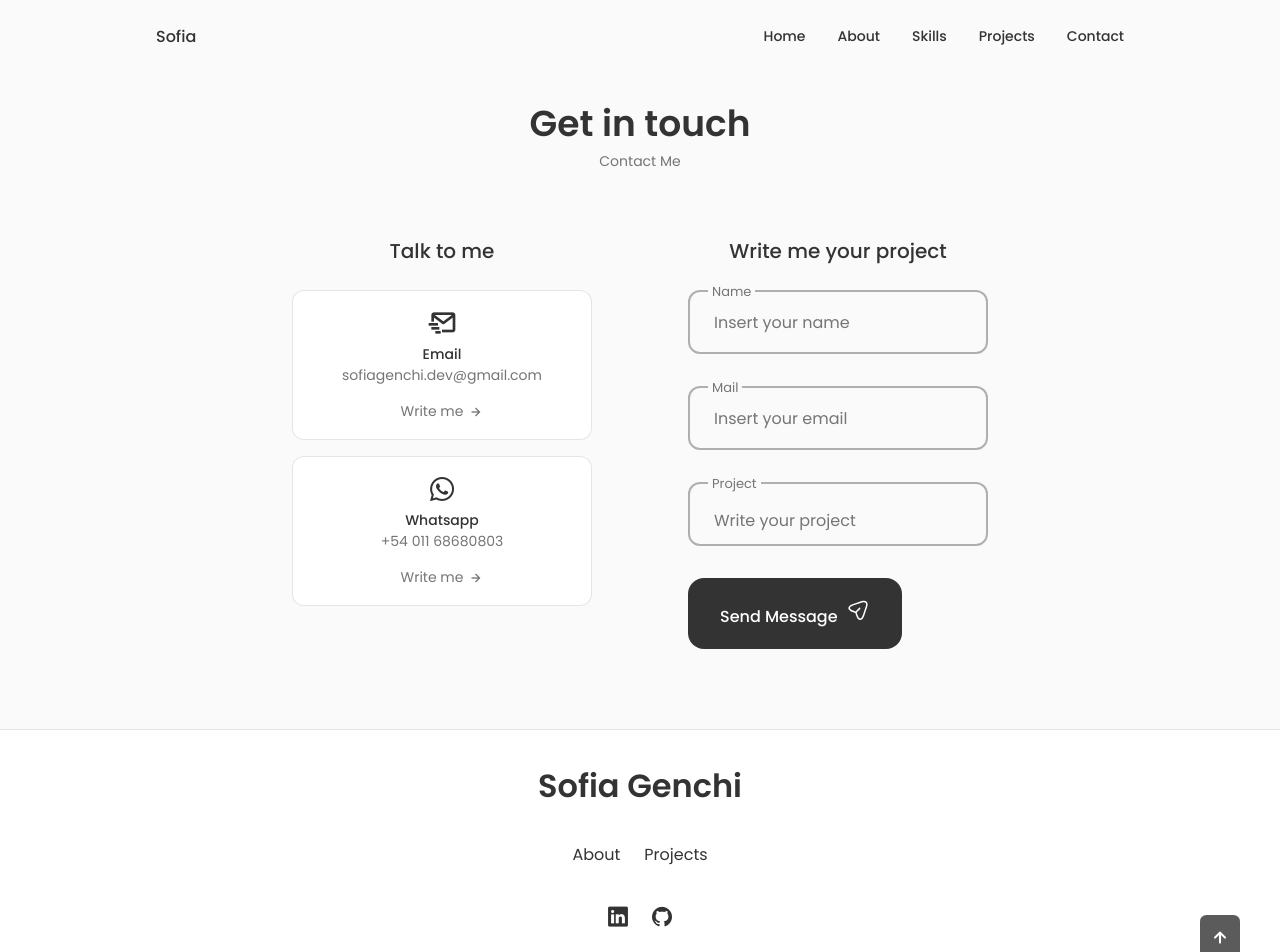
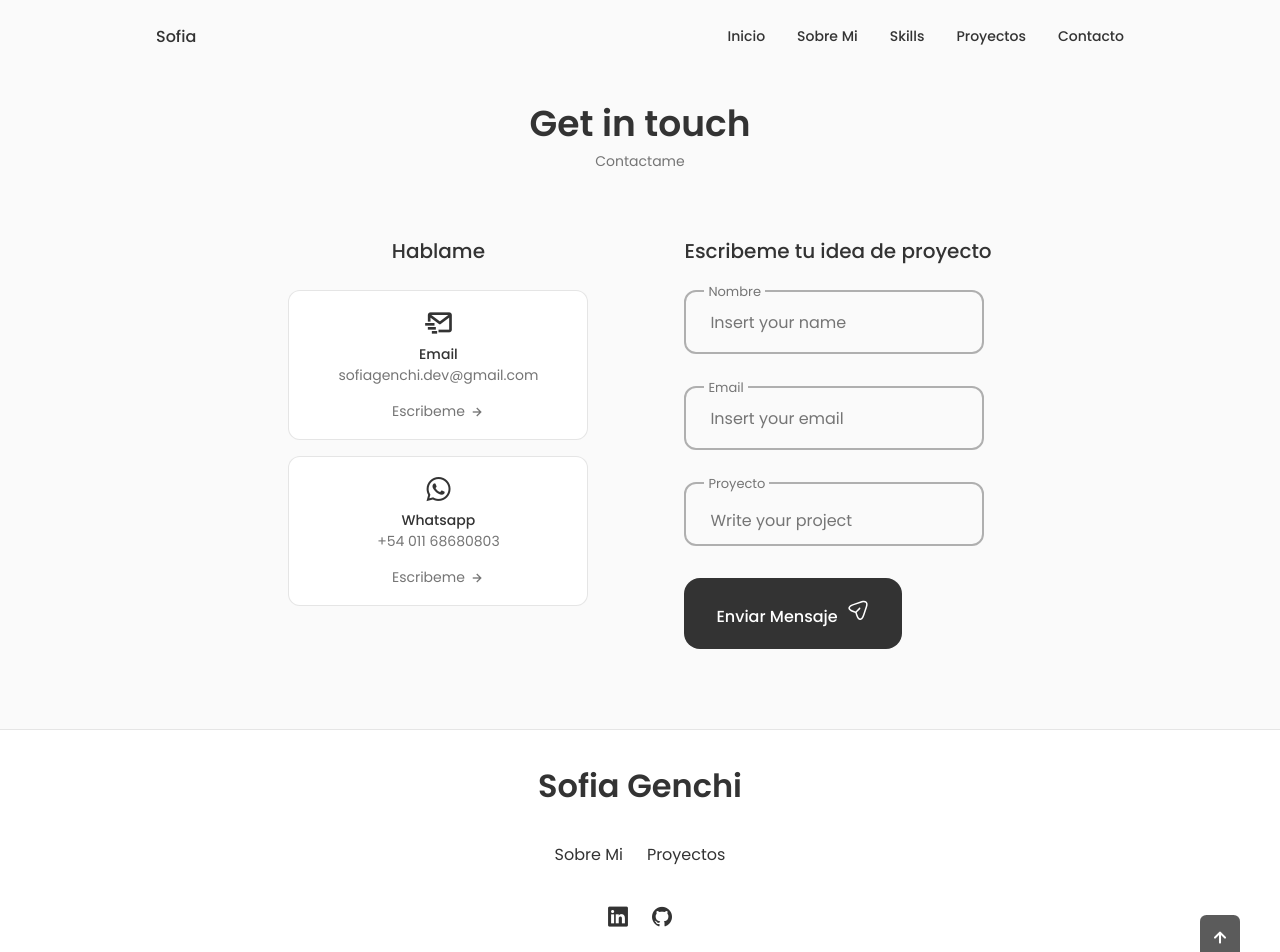
Before and after one commit to SofiaGenchi/portafolio, a React (Create React App) app in the folder portfolio/: page /contact in a window 1280 px wide. Shown: the top 952 px of the page. Built offline with nearby package versions, Linux system fonts and the light colour scheme.

Commit message:
editando al español

```diff
--- a/portfolio/src/components/Header/Header.jsx
+++ b/portfolio/src/components/Header/Header.jsx
@@ -27,13 +27,13 @@ const Header = () => {
                     <ul className="nav__list grid">
                         <li className="nav__item">
                             <a onClick={() => navegar('/')} className="nav__link">
-                                <i className="uil uil-estate nav__icon"></i> Home
+                                <i className="uil uil-estate nav__icon"></i> Inicio
                             </a>
                         </li>
 
                         <li className="nav__item">
                             <a onClick={() => navegar('/about')} className="nav__link">
-                                <i className="uil uil-user nav__icon"></i> About
+                                <i className="uil uil-user nav__icon"></i> Sobre Mi
                             </a>
                         </li>
 
@@ -45,13 +45,13 @@ const Header = () => {
 
                         <li className="nav__item">
                             <a onClick={() => navegar('/projects')} className="nav__link">
-                                <i className="uil uil-scenery nav__icon"></i> Projects
+                                <i className="uil uil-scenery nav__icon"></i> Proyectos
                             </a>
                         </li>
 
                         <li className="nav__item">
                             <a onClick={() => navegar('/contact')} className="nav__link">
-                                <i className="uil uil-message nav__icon"></i> Contact
+                                <i className="uil uil-message nav__icon"></i> Contacto
                             </a>
                         </li>
                     </ul>
--- a/portfolio/src/components/Home/Data.jsx
+++ b/portfolio/src/components/Home/Data.jsx
@@ -58,11 +58,11 @@ const Data = () => {
                   ></path>
                 </svg>
         </h1>
-        <h3 className="home__subtitle">Developer Frontend React</h3>
-        <p className="home__description">Hi, I am 25 years old, I am from Buenos Aires - Argentina and I'm a Frontend Developer. I invite you to get to know me a little more!</p>
+        <h3 className="home__subtitle">Desarrolladora Web FrontEnd ReactJs</h3>
+        <p className="home__description">Hola, soy Sofia de Buenos Aires - Argentina y soy Desarrolladora Web FrontEnd. Te invito a que me conozcas un poco mas!</p>
 
         <a onClick={() => navegar('/about')} className="button button-flex">
-          Say Hello
+          Contactame!
           <svg
                   class="button__icon"
                   xmlns="http://www.w3.org/2000/svg"
--- a/portfolio/src/components/about/About.jsx
+++ b/portfolio/src/components/about/About.jsx
@@ -7,8 +7,8 @@ import Info from './Info';
 const About = () => {
   return (
     <section className="about section" id='about'>
-        <h2 className="section__title">About Me</h2>
-        <span className="section__subtitle">My introduction</span>
+        <h2 className="section__title">Sobre Mi</h2>
+        <span className="section__subtitle">Mi introduccion</span>
 
         <div className="about__container container grid">
             <img src={AboutImg} alt="" className='about__img' />
@@ -17,10 +17,10 @@ const About = () => {
                 <Info />
 
                 <p className="about__description">
-                  I am a developer of websites as well as responsive web applications. I can detect errors in development and implement solutions. Library management. My skills are teamwork, good communication, trust, analytical skills and, above all, a sense of responsibility.
+                Soy Desarrolladora de sitios web así, tanto para desktop como responsivas. Puedo detectar errores en el desarrollo e implementar soluciones. Gestión de bibliotecas. Mis habilidades son el trabajo en equipo, la buena comunicación, la confianza, la capacidad de análisis y, sobre todo, el sentido de la responsabilidad.
                 </p>
 
-                <a href={CV} download="" className="button button--flex">Download CV
+                <a href={CV} download="" className="button button--flex">Descargar CV
                 <svg
                 class="button__icon"
                 xmlns="http://www.w3.org/2000/svg"
--- a/portfolio/src/components/about/Info.jsx
+++ b/portfolio/src/components/about/Info.jsx
@@ -5,14 +5,14 @@ const Info = () => {
     <div className="about__info grid">
         <div className="about__box">
             <i class='bx bx-award about__icon'></i>
-            <h3 className="about__title">Experience</h3>
-            <span className="about__subtitle">1 Year Working</span>
+            <h3 className="about__title">Experiencia</h3>
+            <span className="about__subtitle">1+ haciendo proyectos personales</span>
         </div>
 
         <div className="about__box">
             <i class='bx bx-briefcase about__icon'></i>
-            <h3 className="about__title">Completed</h3>
-            <span className="about__subtitle">4 + Projects</span>
+            <h3 className="about__title">Completos</h3>
+            <span className="about__subtitle">4 + Proyectos</span>
         </div>
     </div>
   )
--- a/portfolio/src/components/contact/Contact.jsx
+++ b/portfolio/src/components/contact/Contact.jsx
@@ -12,11 +12,11 @@ const Contact = () => {
   return (
     <section className="contact section" id="contact">
       <h2 className="section__title">Get in touch</h2>
-      <span className="section__subtitle">Contact Me</span>
+      <span className="section__subtitle">Contactame</span>
 
       <div className="contact__container container grid">
         <div className="contact__content">
-          <h3 className="contact__title">Talk to me</h3>
+          <h3 className="contact__title">Hablame</h3>
 
           <div className="contact__info">
             <div className="contact__card">
@@ -31,7 +31,7 @@ const Contact = () => {
                 href="mailto:sofiagenchi.dev@gmail.com"
                 className="contact__button"
               >
-                Write me{" "}
+                Escribeme{" "}
                 <i className="bx bx-right-arrow-alt contact__button-icon"></i>
               </a>
             </div>
@@ -47,7 +47,7 @@ const Contact = () => {
                 target={"_blank"}
                 className="contact__button"
               >
-                Write me{" "}
+                Escribeme{" "}
                 <i className="bx bx-right-arrow-alt contact__button-icon"></i>
               </a>
             </div>
@@ -55,11 +55,11 @@ const Contact = () => {
         </div>
 
         <div className="contact__content">
-          <h3 className="contact__title">Write me your project</h3>
+          <h3 className="contact__title">Escribeme tu idea de proyecto</h3>
 
           <form id="form" className="contact__form" onSubmit={handleSubmit}>
             <div className="contact__form-div">
-              <label className="contact__form-tag">Name</label>
+              <label className="contact__form-tag">Nombre</label>
               <input
                 type="text"
                 name="name"
@@ -70,7 +70,7 @@ const Contact = () => {
             </div>
 
             <div className="contact__form-div">
-              <label className="contact__form-tag">Mail</label>
+              <label className="contact__form-tag">Email</label>
               <input
                 type="email"
                 name="email"
@@ -81,7 +81,7 @@ const Contact = () => {
             </div>
 
             <div className="contact__form-div contact__form-area">
-              <label className="contact__form-tag">Project</label>
+              <label className="contact__form-tag">Proyecto</label>
               <textarea
                 name="project"
                 cols="30"
@@ -93,7 +93,7 @@ const Contact = () => {
             </div>
 
             <button onClick={setTimeout(navegar('/'), 2000)} type="submit" className="button button-flex">
-              Send Message
+              Enviar Mensaje
               <svg
                 class="button__icon"
                 xmlns="http://www.w3.org/2000/svg"
--- a/portfolio/src/components/footer/Footer.jsx
+++ b/portfolio/src/components/footer/Footer.jsx
@@ -12,11 +12,11 @@ const Footer = () => {
 
             <ul className="footer__list">
                 <li>
-                    <a onClick={() => navegar('/about')}  className="footer__link">About</a>
+                    <a onClick={() => navegar('/about')}  className="footer__link">Sobre Mi</a>
                 </li>
 
                 <li>
-                    <a onClick={() => navegar('/projects')}  className="footer__link">Projects</a>
+                    <a onClick={() => navegar('/projects')}  className="footer__link">Proyectos</a>
                 </li>
             </ul>
 
--- a/portfolio/src/components/projects/Projects.jsx
+++ b/portfolio/src/components/projects/Projects.jsx
@@ -15,13 +15,13 @@ const Projects = () => {
 
   return (
     <section className="work container section" id='projects'>
-        <h2 className="section__title">Recent Works</h2>
+        <h2 className="section__title">Trabajos recientes</h2>
 
         <div className="work__filters">
-            <span className="work__item" onClick={() => setItems(Menu)}>Everything</span>
+            <span className="work__item" onClick={() => setItems(Menu)}>Todos</span>
             <span className="work__item" onClick={() => filterItem("React")}>React</span>
             <span className="work__item" onClick={() => filterItem("JavaScript")}>JavaScript</span>
-            <span className="work__item" onClick={() => filterItem("HTML")}>HTML</span>
+            <span className="work__item" onClick={() => filterItem("HTML")}>HTML5/CSS</span>
         </div>
 
         <div className="work__container grid">
--- a/portfolio/src/components/skills/Skills.jsx
+++ b/portfolio/src/components/skills/Skills.jsx
@@ -7,7 +7,7 @@ const Skills = () => {
   return (
     <section className="skills section" id='skills'>
         <h2 className="section__title">Skills</h2>
-        <span className="section__subtitle">My technical lever</span>
+        <span className="section__subtitle">Mis tecnicas</span>
 
         <div className="skills__container container grid">
             <Frontend />
```
Also changed, not shown: 1 other file (tests, documents, lock files or other folders).
